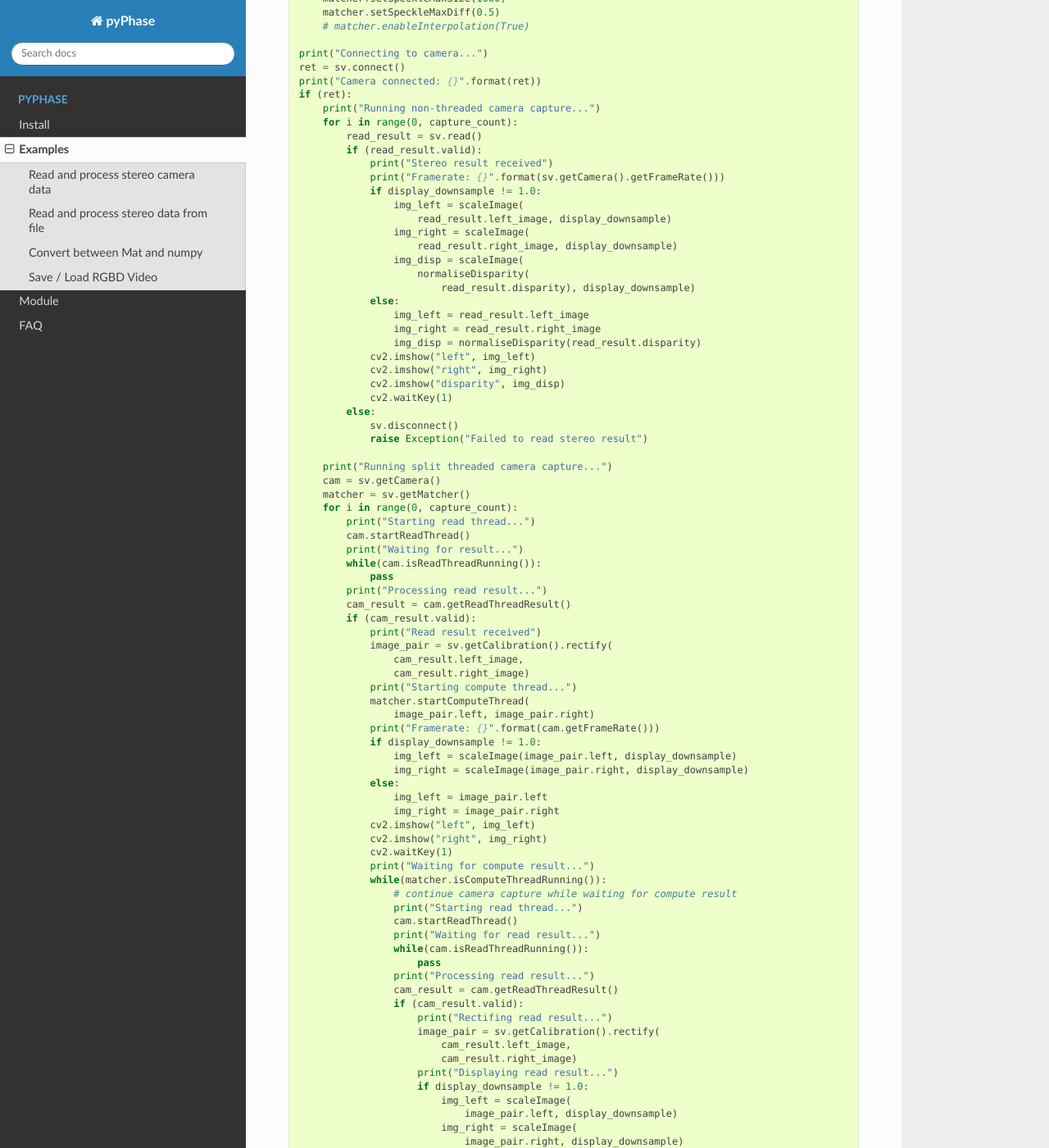
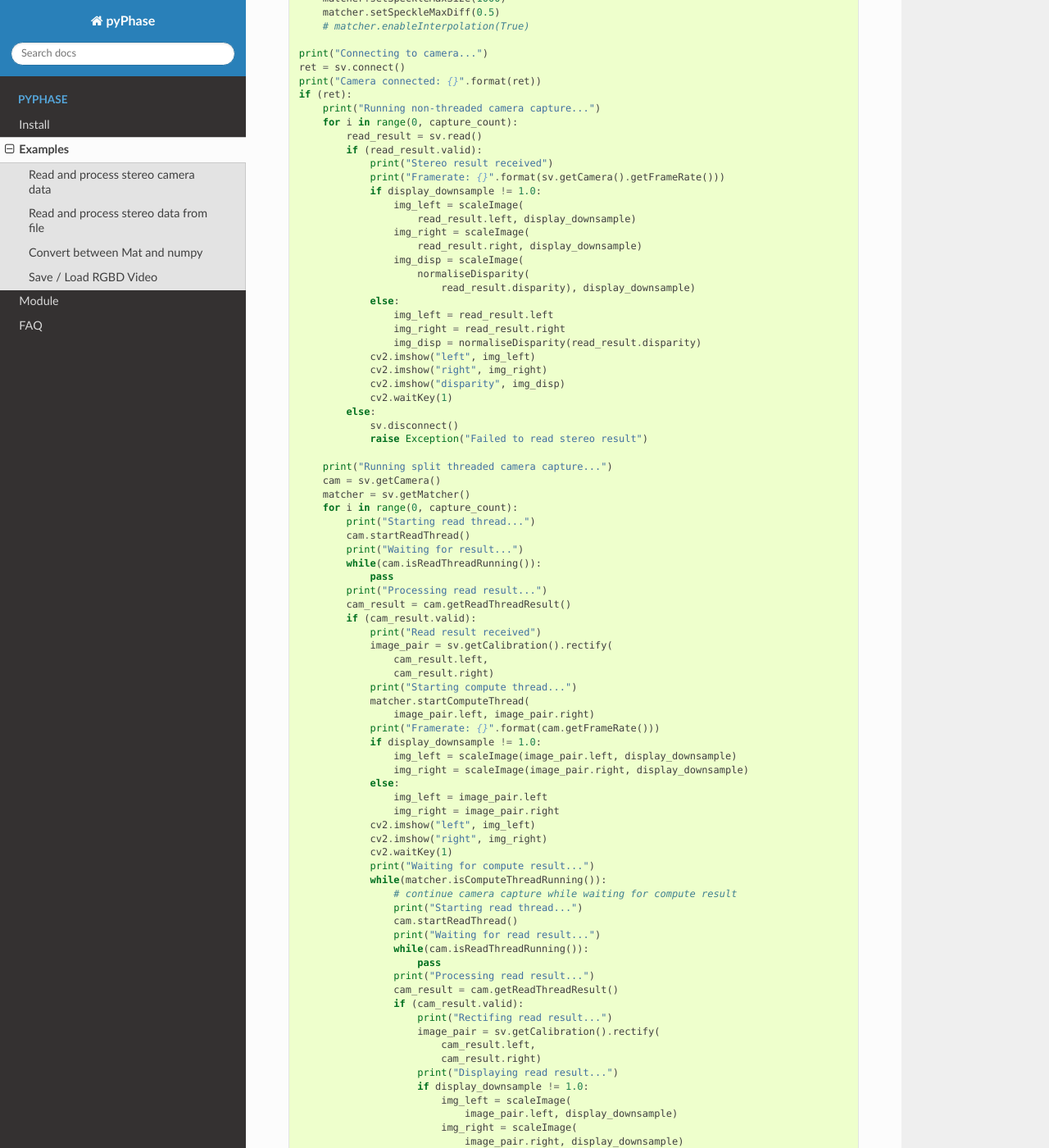
Before and after one commit to i3drobotics/pyPhase, a Sphinx documentation site: the page built from docs/sphinx/examples.rst, in a window 1280 px wide and 1400 px high, scrolled down 1146 px. Shown: the whole window at 82% size. Built offline with Sphinx 7.4.7 and the Read the Docs theme 2.0.0, drawn with Linux system fonts in a browser that asks for light colours; the version number could not be read and is left out; some of the changed text lies outside the part shown.

```diff
--- a/docs/sphinx/examples.rst
+++ b/docs/sphinx/examples.rst
@@ -77,15 +77,15 @@ Read and process stereo camera data
                 print("Framerate: {}".format(sv.getCamera().getFrameRate()))
                 if display_downsample != 1.0:
                     img_left = scaleImage(
-                        read_result.left_image, display_downsample)
+                        read_result.left, display_downsample)
                     img_right = scaleImage(
-                        read_result.right_image, display_downsample)
+                        read_result.right, display_downsample)
                     img_disp = scaleImage(
                         normaliseDisparity(
                             read_result.disparity), display_downsample)
                 else:
-                    img_left = read_result.left_image
-                    img_right = read_result.right_image
+                    img_left = read_result.left
+                    img_right = read_result.right
                     img_disp = normaliseDisparity(read_result.disparity)
                 cv2.imshow("left", img_left)
                 cv2.imshow("right", img_right)
@@ -109,8 +109,8 @@ Read and process stereo camera data
             if (cam_result.valid):
                 print("Read result received")
                 image_pair = sv.getCalibration().rectify(
-                    cam_result.left_image,
-                    cam_result.right_image)
+                    cam_result.left,
+                    cam_result.right)
                 print("Starting compute thread...")
                 matcher.startComputeThread(
                     image_pair.left, image_pair.right)
@@ -137,8 +137,8 @@ Read and process stereo camera data
                     if (cam_result.valid):
                         print("Rectifing read result...")
                         image_pair = sv.getCalibration().rectify(
-                            cam_result.left_image,
-                            cam_result.right_image)
+                            cam_result.left,
+                            cam_result.right)
                         print("Displaying read result...")
                         if display_downsample != 1.0:
                             img_left = scaleImage(
@@ -177,13 +177,13 @@ Read and process stereo camera data
                 print("Stereo result received")
                 print("Framerate: {}".format(sv.getCamera().getFrameRate()))
                 if display_downsample != 1.0:
-                    img_left = scaleImage(result.left_image, display_downsample)
-                    img_right = scaleImage(result.right_image, display_downsample)
+                    img_left = scaleImage(result.left, display_downsample)
+                    img_right = scaleImage(result.right, display_downsample)
                     img_disp = scaleImage(
                         normaliseDisparity(result.disparity), display_downsample)
                 else:
-                    img_left = result.left_image
-                    img_right = result.right_image
+                    img_left = result.left
+                    img_right = result.right
                     img_disp = normaliseDisparity(matcher_result.disparity)
                 cv2.imshow("left", img_left)
                 cv2.imshow("right", img_right)
```
Also changed, not shown: 2 other files.
